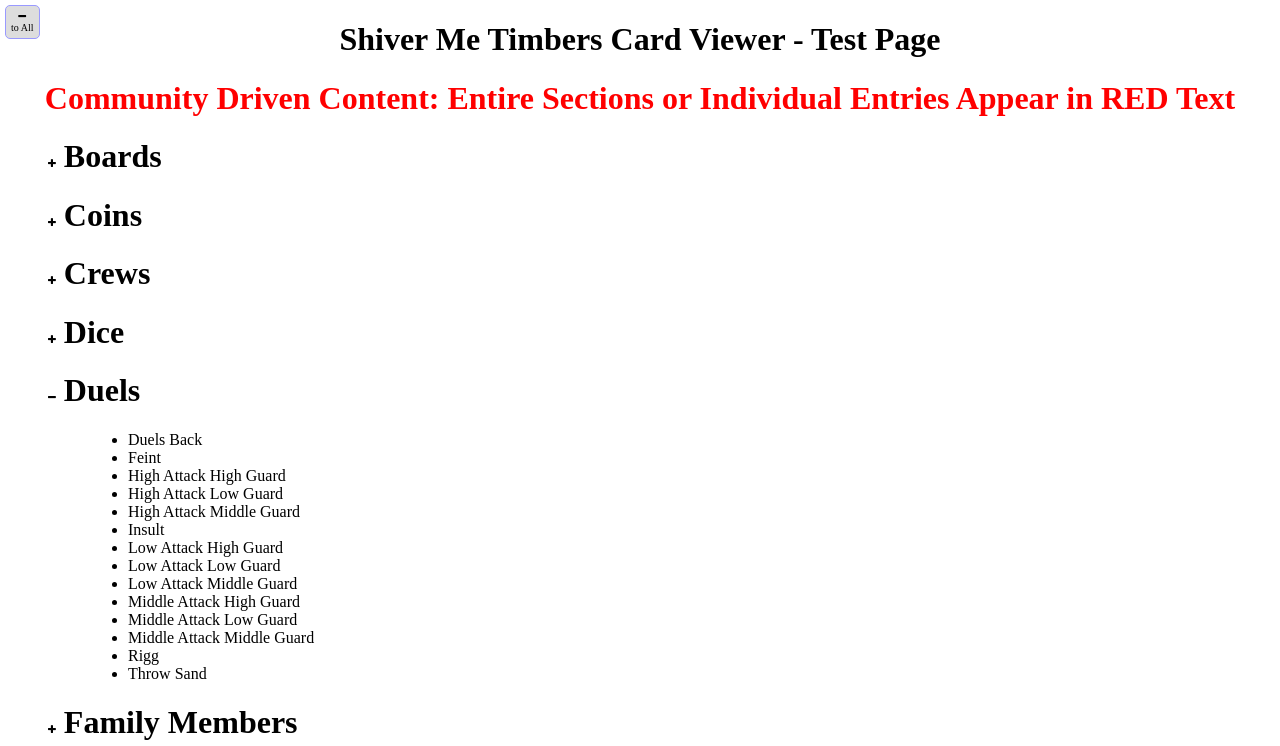
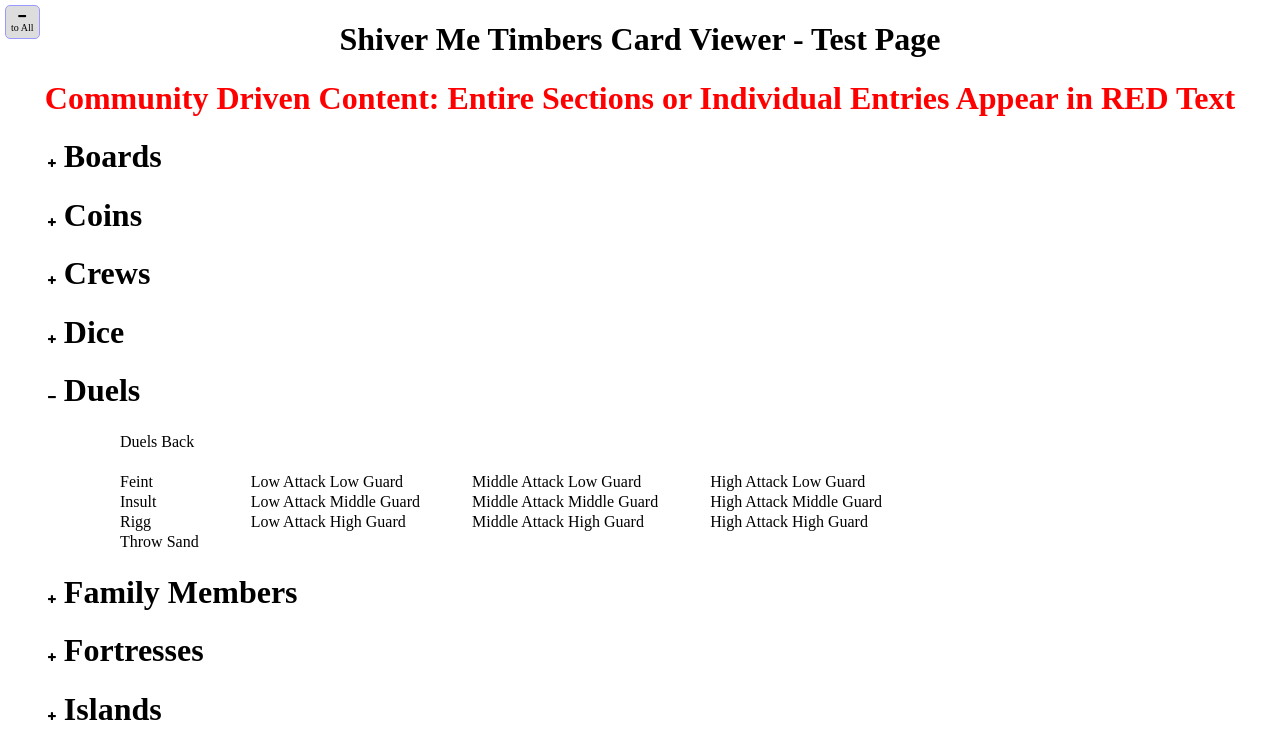
Before and after one commit to any2cards/smt, a browser extension: page index.html in a window 1280 px wide. Both pictures are taken after a click on the element "Duels". Shown: the top 746 px of the page. Drawn offline with nearby package versions, Linux system fonts and the light colour scheme.

Commit message:
Implement Duels Table

```diff
--- a/index.html
+++ b/index.html
@@ -152,28 +152,28 @@
 		<div class="accordion">
 			<h1><i class="fa fa-plus"></i> Duels </h1>
 			<div class="TextZone">
-				<ul>
-					<li>Duels Back</li>
-					<li>Feint</li>
-					<li>High Attack High Guard</li>
-					<li>High Attack Low Guard</li>
-					<li>High Attack Middle Guard</li>
-					<li>Insult</li>
-					<li>Low Attack High Guard</li>
-					<li>Low Attack Low Guard</li>
-					<li>Low Attack Middle Guard</li>
-					<li>Middle Attack High Guard</li>
-					<li>Middle Attack Low Guard</li>
-					<li>Middle Attack Middle Guard</li>
-					<li>Rigg</li>
-					<li>Throw Sand</li>
-				</ul>
+				<table class="table-padded">
+					<tr><td>Duels Back</td></tr>
+					<tr><td>&nbsp</td></tr>
+					<tr><td>Feint</td><td>Low Attack Low Guard</td><td>Middle Attack Low Guard</td><td>High Attack Low Guard</td></tr>
+					<tr><td>Insult</td><td>Low Attack Middle Guard</td><td>Middle Attack Middle Guard</td><td>High Attack Middle Guard</td></tr>
+					<tr><td>Rigg</td><td>Low Attack High Guard</td><td>Middle Attack High Guard</td><td>High Attack High Guard</td></tr>
+					<tr><td>Throw Sand</td></tr>
+				</table>
 			</div>
 		</div>
 
 		<div class="accordion">
 			<h1><i class="fa fa-plus"></i> Family Members </h1>
 			<div class="TextZone">
+				<table class="table-padded">
+					<tr><td>Duels Back</td></tr>
+					<tr><td>&nbsp</td></tr>
+					<tr><td>xxxxx</td><td>xxxxx</td><td>xxxxx</td><td>xxxxx</td></tr>
+					<tr><td>xxxxx</td><td>xxxxx</td><td>xxxxx</td><td>xxxxx</td></tr>
+					<tr><td>xxxxx</td><td>xxxxx</td><td>xxxxx</td><td>xxxxx</td></tr>
+					<tr><td>xxxxx</td><td>xxxxx</td><td>xxxxx</td><td>xxxxx</td></tr>
+				</table>
 				<ul>
 					<li>Your Long-Lost Aunt</li>
 					<li>Your Long-Lost Best Friend</li>
```
